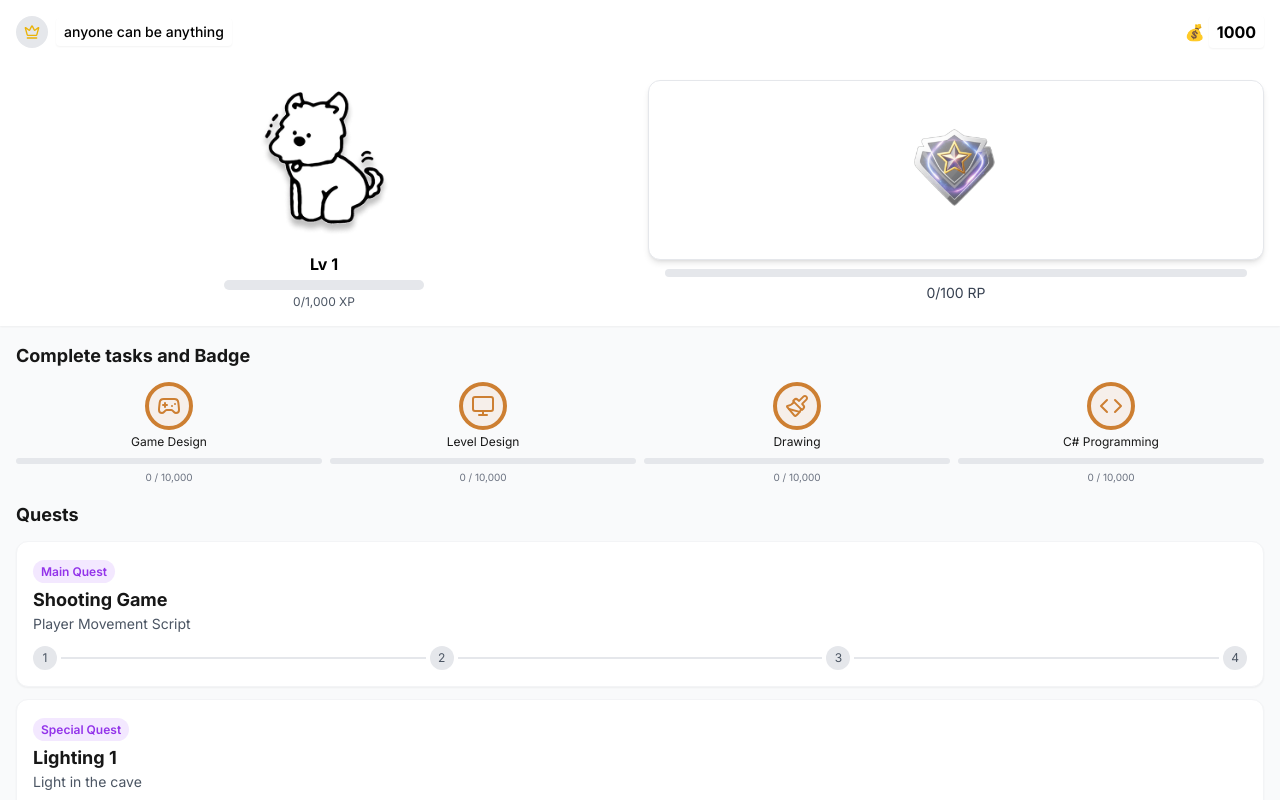
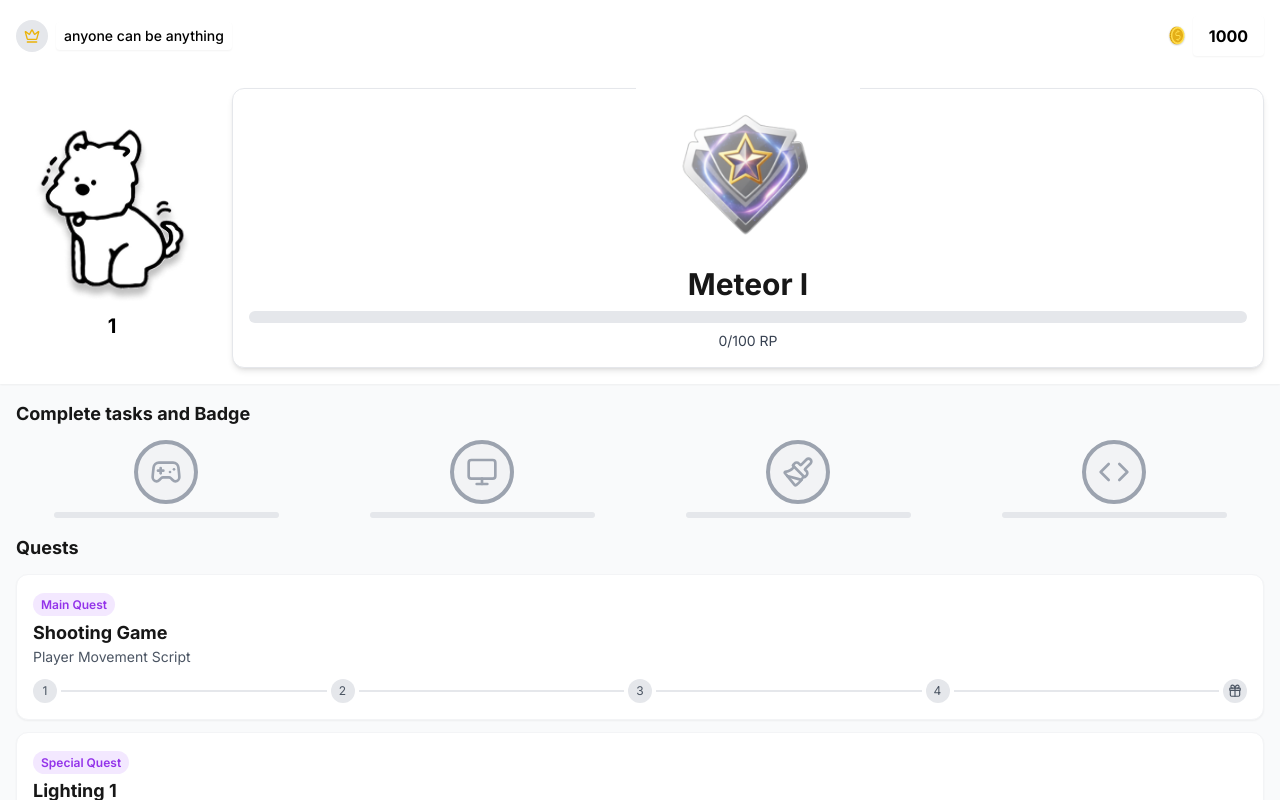
Before and after one commit to watchirapong/Hamsfun-project, a Next.js app: page / in a window 1280 px wide. Built offline with nearby package versions, Linux system fonts and the light colour scheme; a web font is replaced by a local one.

Commit message:
update ux ui

```diff
--- a/src/app/page.tsx
+++ b/src/app/page.tsx
@@ -1,7 +1,7 @@
 'use client';
 
 import React, { useState, useEffect, useCallback, useRef } from 'react';
-import { Trophy, Gamepad2, Monitor, Paintbrush, Code, ChevronRight, Star, Crown, Users, Ticket, Coins, X, Check, Edit2 } from 'lucide-react';
+import { Trophy, Gamepad2, Monitor, Paintbrush, Code, ChevronRight, Star, Crown, Users, Ticket, Coins, X, Check, Edit2, Gift } from 'lucide-react';
 
 interface RankObjective {
   text: string;
@@ -70,7 +70,7 @@ interface User {
 interface Skill {
   name: string;
   icon: React.ComponentType<any>;
-  currentLevel: number; // 1=Bronze, 2=Silver, 3=Gold, 4=Diamond
+  currentLevel: number; // 1=Unranked, 2=Bronze, 3=Silver, 4=Gold, 5=Diamond
   points: number;
   maxPoints: number;
   description: string;
@@ -515,7 +515,7 @@ const App: React.FC = () => {
       description: "Dojo Basic Lighting",
       date: "20/11/2025 (19:00-21:00)",
       quantity: 1,
-      image: "https://placehold.co/60x40/FFD700/000000?text=TICKET",
+      image: "/Asset/item/classTicket.png",
       used: false,
       active: false
     },
@@ -525,7 +525,7 @@ const App: React.FC = () => {
       description: "Dojo Basic Programming",
       date: "21/11/2025 (19:00-21:00)",
       quantity: 1,
-      image: "https://placehold.co/60x40/FFD700/000000?text=TICKET",
+      image: "/Asset/item/classTicket.png",
       used: false,
       active: false
     },
@@ -535,7 +535,7 @@ const App: React.FC = () => {
       description: "Advanced Game Mechanics",
       date: "30/11/2025 (14:00-16:00)",
       quantity: 1,
-      image: "https://placehold.co/60x40/FFD700/000000?text=TICKET",
+      image: "/Asset/item/classTicket.png",
       used: false,
       active: false
     },
@@ -545,7 +545,7 @@ const App: React.FC = () => {
       description: "Environment Creation Workshop",
       date: "01/12/2025 (10:00-12:00)",
       quantity: 1,
-      image: "https://placehold.co/60x40/FFD700/000000?text=TICKET",
+      image: "/Asset/item/classTicket.png",
       used: false,
       active: false
     },
@@ -555,7 +555,7 @@ const App: React.FC = () => {
       description: "Character Design Masterclass",
       date: "05/12/2025 (15:00-17:00)",
       quantity: 1,
-      image: "https://placehold.co/60x40/FFD700/000000?text=TICKET",
+      image: "/Asset/item/classTicket.png",
       used: false,
       active: false
     },
@@ -565,7 +565,7 @@ const App: React.FC = () => {
       description: "Unity Basics Workshop",
       date: "10/12/2025 (18:00-20:00)",
       quantity: 1,
-      image: "https://placehold.co/60x40/FFD700/000000?text=TICKET",
+      image: "/Asset/item/classTicket.png",
       used: false,
       active: false
     }
@@ -656,7 +656,7 @@ const App: React.FC = () => {
           </div>
         </div>
 
-        {/* Step indicators based on objectives */}
+        {/* Step indicators based on objectives + reward step */}
         {totalObjectives > 0 && (
           <div className="flex items-center gap-1 mt-3">
             {Array.from({ length: totalObjectives }).map((_, index) => {
@@ -673,12 +673,18 @@ const App: React.FC = () => {
                   }`}>
                     {index + 1}
           </div>
-                  {index < totalObjectives - 1 && (
                   <div className={`h-0.5 flex-1 ${isStepCompleted ? 'bg-blue-500' : 'bg-gray-200'}`}></div>
-                  )}
                 </React.Fragment>
               );
             })}
+            {/* Reward step at the end */}
+            <div className={`w-6 h-6 rounded-full flex items-center justify-center ${
+              quest.rewardClaimed
+                ? 'bg-blue-500 text-white'
+                : 'bg-gray-200 text-gray-600'
+            }`}>
+              <Gift size={14} />
+            </div>
           </div>
         )}
       </div>
@@ -686,11 +692,12 @@ const App: React.FC = () => {
   };
 
   const SkillCard: React.FC<{ skill: Skill }> = ({ skill }) => {
-    // Define level colors to match BadgeOverlay
-    const levelColors = ["#CD7F32", "#C0C0C0", "#FFD700", "#B9F2FF"];
+    // Define level colors to match BadgeOverlay: Unranked, Bronze, Silver, Gold, Diamond
+    const levelColors = ["#9CA3AF", "#CD7F32", "#C0C0C0", "#FFD700", "#B9F2FF"];
     const currentLevelColor = levelColors[skill.currentLevel - 1];
     const xpPercentage = (skill.points / skill.maxPoints) * 100;
     const isLevelingUp = levelUpAnimations.has(skill.name);
+    const isDiamond = skill.currentLevel === 5; // Diamond has no progression
 
   return (
       <div
@@ -713,7 +720,7 @@ const App: React.FC = () => {
 
         {/* Circular icon with colored border */}
         <div
-          className={`w-12 h-12 rounded-full flex items-center justify-center border-4 transition-all duration-500 ${
+          className={`w-16 h-16 rounded-full flex items-center justify-center border-4 transition-all duration-500 ${
             isLevelingUp ? 'scale-125 shadow-lg' : ''
           }`}
           style={{
@@ -722,12 +729,12 @@ const App: React.FC = () => {
             boxShadow: isLevelingUp ? `0 0 20px ${currentLevelColor}` : 'none'
           }}
         >
-          <skill.icon size={24} style={{ color: currentLevelColor }} />
-              </div>
-        <span className="text-xs text-center">{skill.name}</span>
-
-        {/* XP Progress Bar */}
-        <div className="w-full h-1.5 bg-gray-200 rounded-full overflow-hidden mt-1">
+          <skill.icon size={32} style={{ color: currentLevelColor }} />
+        </div>
+
+        {/* XP Progress Bar - Hidden for Diamond level */}
+        {!isDiamond && (
+          <div className="w-3/4 h-1.5 bg-gray-200 rounded-full overflow-hidden mt-1">
             <div
               className="h-full bg-green-500 transition-all duration-500 ease-out"
               style={{
@@ -736,9 +743,7 @@ const App: React.FC = () => {
               }}
             />
           </div>
-        <span className="text-[10px] text-gray-500 mt-0.5">
-          {skill.points.toLocaleString()} / {skill.maxPoints.toLocaleString()}
-        </span>
+        )}
       </div>
     );
   };
@@ -866,7 +871,7 @@ const App: React.FC = () => {
         className={`flex items-center gap-3 p-3 rounded-xl mb-2 shadow-sm border border-gray-100`}
         style={{ backgroundColor }}
       >
-        <img src={item.image} alt={item.name} className="w-12 h-8 object-contain" />
+        <img src={item.image} alt={item.name} className="w-20 h-14 object-contain" />
         <div className="flex-1">
           <div className="font-semibold text-sm">{item.name}</div>
           <div className="text-xs text-gray-500">{item.description}</div>
@@ -1197,7 +1202,8 @@ const App: React.FC = () => {
             let newMaxPoints = oldMaxPoints;
 
             // Check if skill should level up (points reached maxPoints)
-            if (newPoints >= oldMaxPoints && oldLevel < 4) {
+            // Cap at level 5 (Diamond) - no progression after Diamond
+            if (newPoints >= oldMaxPoints && oldLevel < 5) {
               newLevel = oldLevel + 1;
               newMaxPoints = 10000 * newLevel;
 
@@ -1208,7 +1214,8 @@ const App: React.FC = () => {
             }
 
             // Cap points at maxPoints for current level (don't exceed until level up)
-            const cappedPoints = newPoints >= newMaxPoints ? newMaxPoints : newPoints;
+            // Diamond (level 5) doesn't accumulate points
+            const cappedPoints = newLevel === 5 ? newMaxPoints : (newPoints >= newMaxPoints ? newMaxPoints : newPoints);
 
             return {
               ...skill,
@@ -1695,7 +1702,7 @@ const App: React.FC = () => {
                       } else if (reward.type === 'coins' && typeof reward.value === 'number') {
                         return (
                           <div className="flex flex-col items-center">
-                            <div className="text-2xl">💰</div>
+                            <img src="/Asset/item/coin.png" alt="Coins" className="w-8 h-8 object-contain" />
                             <div className="text-xs font-semibold">x{reward.value}</div>
                           </div>
                         );
@@ -1827,7 +1834,7 @@ const App: React.FC = () => {
                               </div>
                             ) : reward.type === 'coins' && typeof reward.value === 'number' ? (
                               <>
-                                <div className="text-3xl mb-2">💰</div>
+                                <img src="/Asset/item/coin.png" alt="Coins" className="w-10 h-10 object-contain mb-2" />
                                 <div className="text-sm font-semibold">x{reward.value}</div>
                               </>
                             ) : reward.type === 'skill' && typeof reward.value === 'number' ? (
@@ -1927,7 +1934,7 @@ const App: React.FC = () => {
                       } else if (reward.type === 'coins' && typeof reward.value === 'number') {
                         return (
                           <div className="flex flex-col items-center">
-                            <div className="text-2xl">💰</div>
+                            <img src="/Asset/item/coin.png" alt="Coins" className="w-8 h-8 object-contain" />
                             <div className="text-xs font-semibold">x{reward.value}</div>
                           </div>
                         );
@@ -2010,7 +2017,7 @@ const App: React.FC = () => {
                               </div>
                             ) : reward.type === 'coins' && typeof reward.value === 'number' ? (
                               <>
-                                <div className="text-3xl mb-2">💰</div>
+                                <img src="/Asset/item/coin.png" alt="Coins" className="w-10 h-10 object-contain mb-2" />
                                 <div className="text-sm font-semibold">x{reward.value}</div>
                               </>
                             ) : reward.type === 'skill' && typeof reward.value === 'number' ? (
@@ -2137,7 +2144,7 @@ const App: React.FC = () => {
                   className="flex items-center gap-3 p-4 rounded-xl mb-3 shadow-sm border border-gray-100"
                   style={{ backgroundColor }}
                 >
-                  <img src={item.image} alt={item.name} className="w-16 h-12 object-contain rounded-lg" />
+                  <img src={item.image} alt={item.name} className="w-24 h-18 object-contain rounded-lg" />
                   <div className="flex-1">
                     <div className="font-semibold text-base mb-1">{item.name}</div>
                     <div className="text-sm text-gray-600 mb-1">{item.description}</div>
@@ -2183,11 +2190,14 @@ const App: React.FC = () => {
   const BadgeOverlay: React.FC = () => {
     if (!selectedSkill) return null;
 
-    // Define level names and colors
+    // Define level names and colors: Bronze, Silver, Gold, Diamond (Unranked has no badge)
     const levelNames = ["Bronze", "Silver", "Gold", "Diamond"];
     const levelColors = ["#CD7F32", "#C0C0C0", "#FFD700", "#B9F2FF"];
-    const currentLevelName = levelNames[selectedSkill.currentLevel - 1];
-    const currentLevelColor = levelColors[selectedSkill.currentLevel - 1];
+    // Map skill level to badge index: level 1=Unranked (no badge), level 2=Bronze (index 0), etc.
+    const badgeIndex = selectedSkill.currentLevel - 2; // -1 for Unranked, 0 for Bronze, etc.
+    const currentLevelName = badgeIndex >= 0 ? levelNames[badgeIndex] : "Unranked";
+    const currentLevelColor = badgeIndex >= 0 ? levelColors[badgeIndex] : "#9CA3AF";
+    const isDiamond = selectedSkill.currentLevel === 5; // Diamond has no progression
 
     return (
       <div className="fixed inset-0 bg-black bg-opacity-50 z-50 flex items-end justify-center animate-fade-in">
@@ -2211,7 +2221,8 @@ const App: React.FC = () => {
               <p className="text-gray-600 text-sm">{selectedSkill.description}</p>
             </div>
 
-            {/* Progress Circle */}
+            {/* Progress Circle - Hidden for Diamond level */}
+            {!isDiamond && (
               <div className="flex justify-center mb-6">
                 <div className="relative w-40 h-40">
                   {/* Outer circle */}
@@ -2227,25 +2238,34 @@ const App: React.FC = () => {
                   </div>
                 </div>
               </div>
-
-            {/* Level Badges */}
+            )}
+
+            {/* Level Badges - Only show Bronze, Silver, Gold, Diamond (no Unranked badge) */}
             <div className="flex justify-center gap-2 mb-6">
-              {levelNames.map((levelName, index) => (
+              {levelNames.map((levelName, index) => {
+                // Badge index corresponds to skill level - 2 (Bronze = level 2 = index 0)
+                const badgeLevel = index + 2; // Bronze is level 2, Silver is level 3, etc.
+                const isUnlocked = badgeLevel <= selectedSkill.currentLevel;
+                // Color mapping: Bronze=amber, Silver=gray, Gold=yellow, Diamond=blue
+                const borderColorClass = index === 0 ? 'amber' : index === 1 ? 'gray' : index === 2 ? 'yellow' : 'blue';
+
+                return (
                   <div
                     key={index}
                     className={`w-12 h-12 rounded-full flex items-center justify-center ${
-                    index + 1 <= selectedSkill.currentLevel
-                      ? `border-4 border-${index === 0 ? 'amber' : index === 1 ? 'gray' : index === 2 ? 'yellow' : 'blue'}-500`
+                      isUnlocked
+                        ? `border-4 border-${borderColorClass}-500`
                         : 'border-2 border-gray-300'
                     }`}
                     style={{
-                    backgroundColor: index + 1 <= selectedSkill.currentLevel ? levelColors[index] : '#f3f4f6',
-                    color: index + 1 <= selectedSkill.currentLevel ? 'white' : 'black'
+                      backgroundColor: isUnlocked ? levelColors[index] : '#f3f4f6',
+                      color: isUnlocked ? 'white' : 'black'
                     }}
                   >
                     <span className="text-xs font-bold">{levelName[0]}</span>
                   </div>
-              ))}
+                );
+              })}
             </div>
 
             {/* Rewards Section */}
@@ -2267,7 +2287,7 @@ const App: React.FC = () => {
                       </div>
                     ) : (
                       <div className="w-16 h-16 bg-yellow-100 rounded-full flex items-center justify-center mb-2">
-                        <Coins size={24} className="text-yellow-500" />
+                        <img src="/Asset/item/coin.png" alt="Coins" className="w-6 h-6 object-contain" />
                       </div>
                     )}
                     <div className="text-center text-sm font-medium">
@@ -2326,31 +2346,20 @@ const App: React.FC = () => {
             )}
           </div>
           <div className="flex items-center gap-1">
-            <span className="text-yellow-500">💰</span>
-            <span className="font-bold text-black bg-white px-2 py-1 rounded shadow-sm">{user.coins}</span>
+            <img src="/Asset/item/coin.png" alt="Coins" className="w-6 h-6 object-contain" />
+            <span className="font-bold text-black bg-white px-4 py-2 rounded shadow-sm">{user.coins}</span>
           </div>
         </div>
       </div>
 
       {/* User Profile Section with Rank Card */}
       <div className="p-4 bg-white shadow-sm mb-4">
-        <div className="flex items-start gap-4">
+        <div className="flex items-center gap-6">
           {/* Pet Display on Left */}
-          <div className="flex flex-col items-center flex-1">
-            <img src={user.avatar} alt="Pet" className="w-32 h-32 sm:w-40 sm:h-40 object-contain" />
-            <div className="mt-3 w-full max-w-[200px]">
-              <div className="text-center mb-1">
-                <span className="text-base font-bold text-black">Lv {user.petLevel}</span>
-              </div>
-              <div className="w-full bg-gray-200 rounded-full h-2.5 mb-1">
-                <div
-                  className="bg-blue-500 h-2.5 rounded-full transition-all duration-300"
-                  style={{ width: `${Math.min((user.petXp / user.petMaxXp) * 100, 100)}%` }}
-                ></div>
-              </div>
-              <div className="text-xs text-gray-600 text-center">
-                {user.petXp.toLocaleString()}/{user.petMaxXp.toLocaleString()} XP
-              </div>
+          <div className="flex flex-col items-center flex-shrink-0">
+            <img src={user.avatar} alt="Pet" className="w-42 h-42 sm:w-48 sm:h-48 object-contain" />
+            <div className="text-center mt-1">
+              <span className="text-xl font-bold text-black">{user.petLevel}</span>
             </div>
           </div>
 
@@ -2359,24 +2368,24 @@ const App: React.FC = () => {
             <div
               className={`flip-card cursor-pointer w-full ${rankCardFlipped ? 'flipped' : ''}`}
               onClick={() => setRankCardFlipped(!rankCardFlipped)}
-              style={{ minHeight: '180px' }}
-            >
-              <div className="flip-card-inner" style={{ minHeight: '180px' }}>
+              style={{ minHeight: '280px' }}
+            >
+              <div className="flip-card-inner" style={{ minHeight: '280px' }}>
                 {/* Front of Card */}
-                <div className="flip-card-front bg-white rounded-xl p-3 sm:p-4 shadow-md border border-gray-200 flex flex-col w-full h-full">
+                <div className="flip-card-front bg-white rounded-xl p-4 shadow-md border border-gray-200 flex flex-col w-full h-full justify-between">
                   {/* Rank Icon/Badge */}
-                  <div className="flex justify-center mb-3">
+                  <div className="flex justify-center -mt-10">
                     <img
                       src={user.badge}
                       alt="Rank Badge"
-                      className="w-32 h-32 sm:w-36 sm:h-36 object-contain"
+                      className="w-56 h-56 sm:w-56 sm:h-56 object-contain"
                     />
                   </div>
-                  <h3 className="font-bold text-lg sm:text-xl text-center mb-3 sm:mb-4 truncate">{user.rankName}</h3>
-                  <div className="flex-1 flex flex-col justify-center">
-                    <div className="w-full bg-gray-200 rounded-full h-2 mb-1.5">
+                  <h2 className="font-bold text-2xl sm:text-3xl text-center truncate -mt-8">{user.rankName}</h2>
+                  <div className="flex flex-col">
+                    <div className="w-full bg-gray-200 rounded-full h-3 mb-2">
                       <div
-                        className="bg-gray-500 h-2 rounded-full transition-all duration-300"
+                        className="bg-green-500 h-2 rounded-full transition-all duration-300"
                         style={{ width: `${Math.min((user.rankPoints / 100) * 100, 100)}%` }}
                       ></div>
                     </div>
@@ -2463,7 +2472,7 @@ const App: React.FC = () => {
       {/* Skills Section */}
       <div className="px-4 mb-4">
         <h2 className="font-bold text-lg mb-3">Complete tasks and Badge</h2>
-        <div className="grid grid-cols-4 gap-2">
+        <div className="grid grid-cols-4 gap-4">
           {skills.map((skill, index) => (
             <SkillCard key={index} skill={skill} />
           ))}
```
Also changed, not shown: public/Asset/item/coin.png (added). Lines whose indentation alone changed are shown as unchanged.
